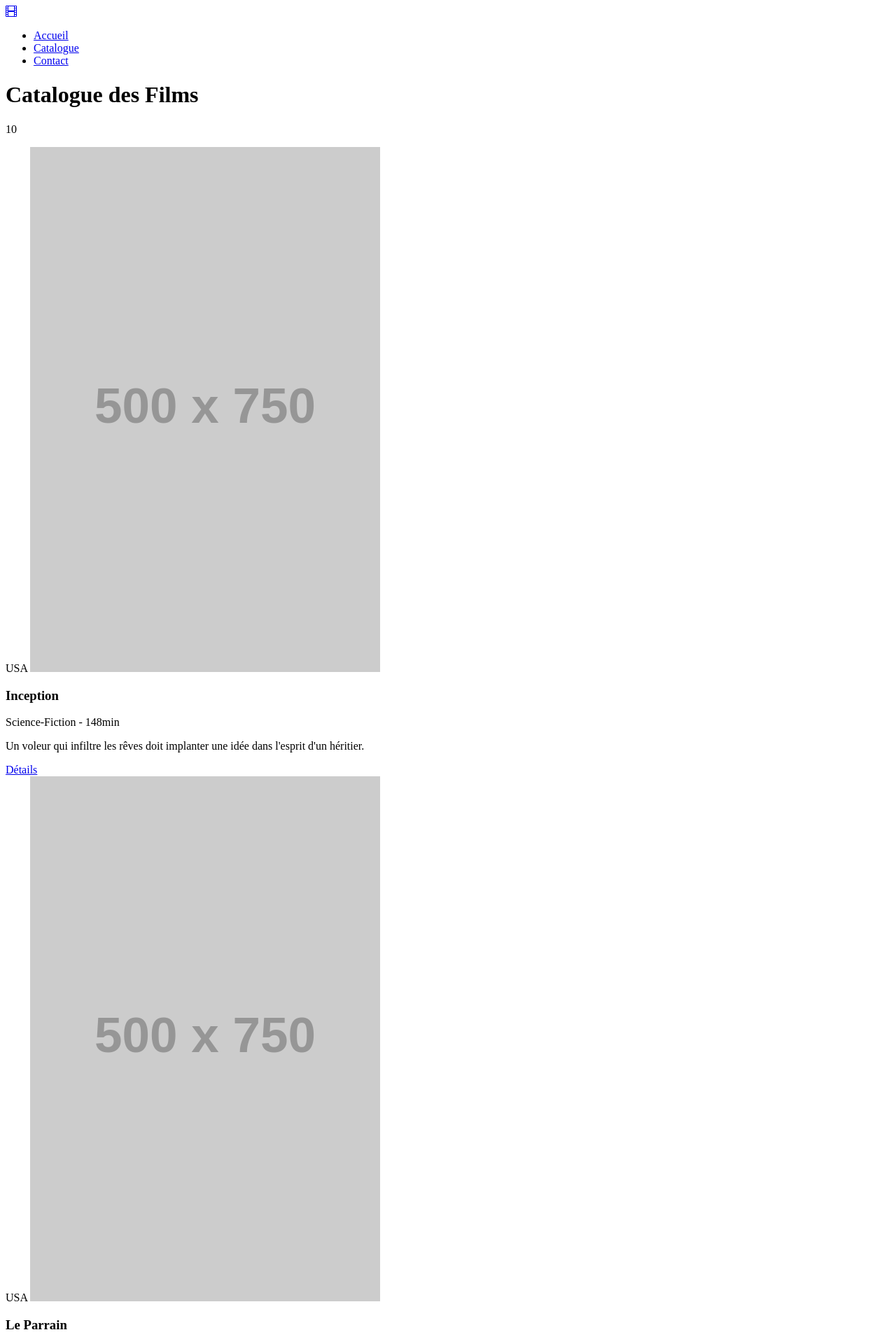
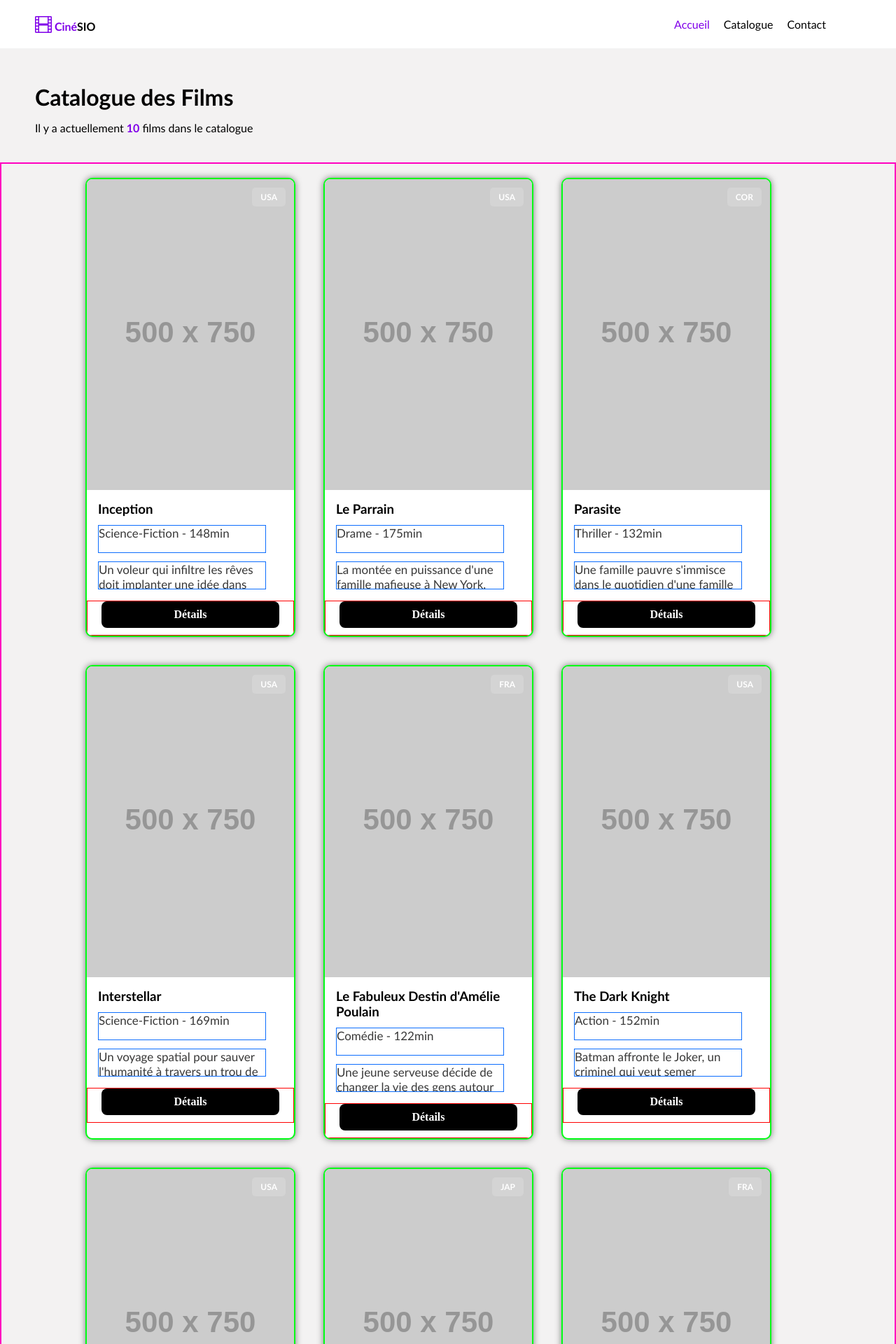
Before and after one commit to chaymaesh/cinesio, a PHP site: page / in a window 1280 px wide. Shown: the top 1920 px of the page at 70% size. Run offline with PHP 8.4, Linux system fonts and the light colour scheme; grey boxes labelled with a size stand in for pictures from a placeholder-image service; some libraries are stand-ins or nearby versions.

Commit message:
ajout du css du menu, titre et affichage des films

```diff
--- a/public/index.php
+++ b/public/index.php
@@ -6,17 +6,21 @@
     <meta charset="UTF-8">
     <meta name="viewport" content="width=device-width, initial-scale=1.0">
     <title>Document</title>
+    <link rel="stylesheet" href="../public/assets/css/style.css">
 
 <?php include '../src/includes/header.php' ?>
 
 
 <?php include '../src/data/data.php' ?>
 
-
+<div class="titre">
 <h1> Catalogue des Films</h1>
-<p><?= count($films)?></p>
+<p>Il y a actuellement <span> <?= count($films)?></span> films dans le catalogue</p>
+</div>
 
 
+
+<div class="affichage-card">
     <?php foreach ($films as $film):?>
     <div class="card">
 
@@ -35,5 +39,8 @@
 
     </div>
     <?php endforeach; ?>
+</div>
+
+
 
 <?php include '../src/includes/footer.php' ?>
--- a/src/includes/header.php
+++ b/src/includes/header.php
@@ -5,7 +5,7 @@
     <meta name="viewport" content="width=device-width, initial-scale=1.0">
     <title>Document</title>
     <link rel="stylesheet" href="https://cdn.jsdelivr.net/npm/bootstrap-icons@1.13.1/font/bootstrap-icons.min.css">
-    <link rel="stylesheet" href="style-correction.css">
+
 </head>
 <body>
 
@@ -13,13 +13,13 @@
 
         <!-- logo-->
 
-        <a href="#" class="logo"><i class="bi bi-film"></i></a>
+        <p class="logo "><i class="bi bi-film"></i> Ciné<span>SIO</span></p>
 
 
         <!-- menu-->
 
         <ul class="nav-links">
-            <li><a href="#" class="link">Accueil</a></li>
+            <li><a href="index.php" class="link active">Accueil</a></li>
             <li><a href="#" class="link">Catalogue</a></li>
             <li><a href="#"class="link">Contact</a></li>
         </ul>
```
Also changed, not shown: public/assets/css/style.css (added). Lines whose indentation alone changed are shown as unchanged.
